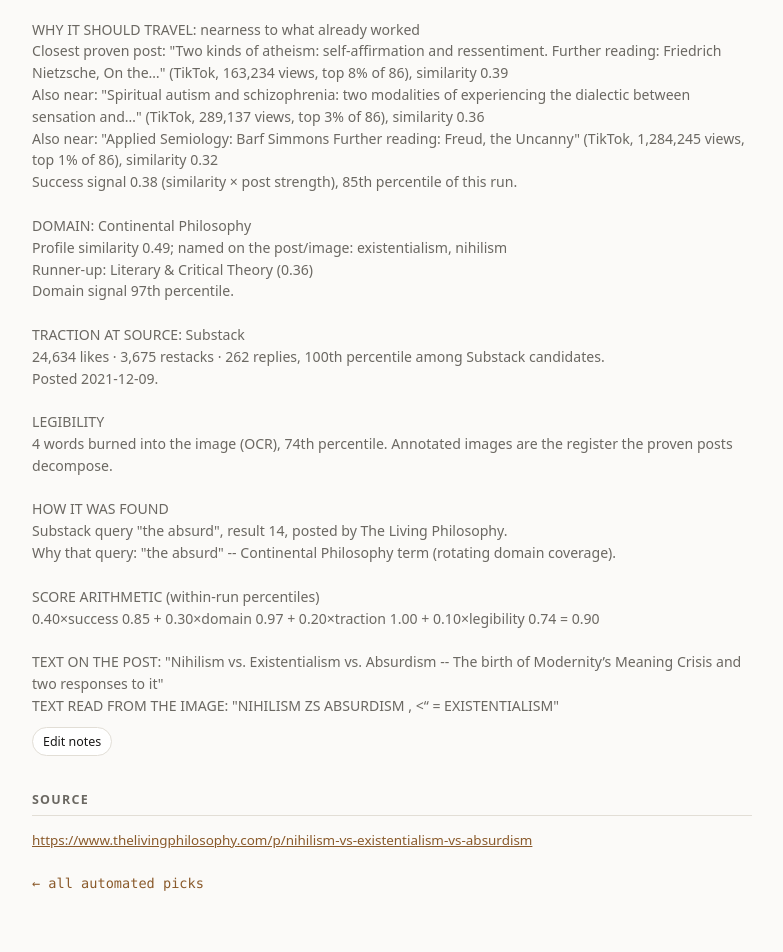
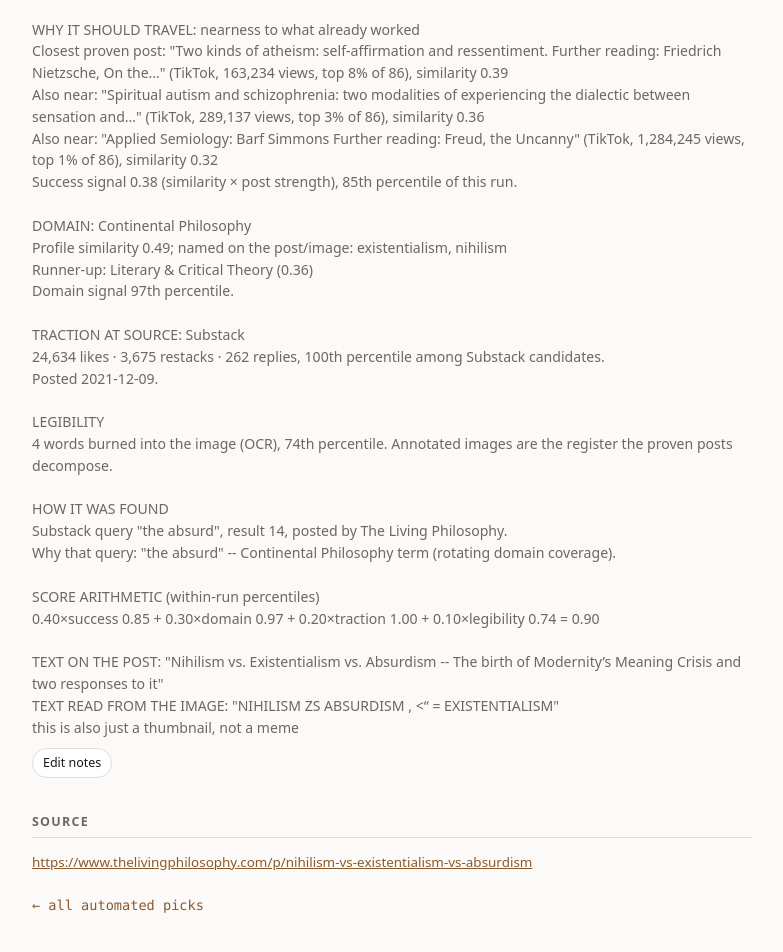
Before and after one commit to misteramazingyt/html_bin, a Jekyll site: the page built from 202611081044_nihilism_vs_existentialism_vs_absurdism.md, in a window 1280 px wide and 1400 px high, scrolled down 280 px. Shown: the part 393-1345 px from the top of the window, without its empty margins (248-1031 px from the left). Built offline with Jekyll 4.4.1, drawn with Linux system fonts in a browser that asks for light colours; some of the changed text lies outside the part shown.

Commit message:
Append note: 202611081044_nihilism_vs_existentialism_vs_absurdism.md

```diff
--- a/202611081044_nihilism_vs_existentialism_vs_absurdism.md
+++ b/202611081044_nihilism_vs_existentialism_vs_absurdism.md
@@ -45,6 +45,7 @@ SCORE ARITHMETIC (within-run percentiles)
 
 TEXT ON THE POST: "Nihilism vs. Existentialism vs. Absurdism -- The birth of Modernity’s Meaning Crisis and two responses to it"
 TEXT READ FROM THE IMAGE: "NIHILISM ZS ABSURDISM , &lt;“ = EXISTENTIALISM"
+this is also just a thumbnail, not a meme
 
 ---
 
```
